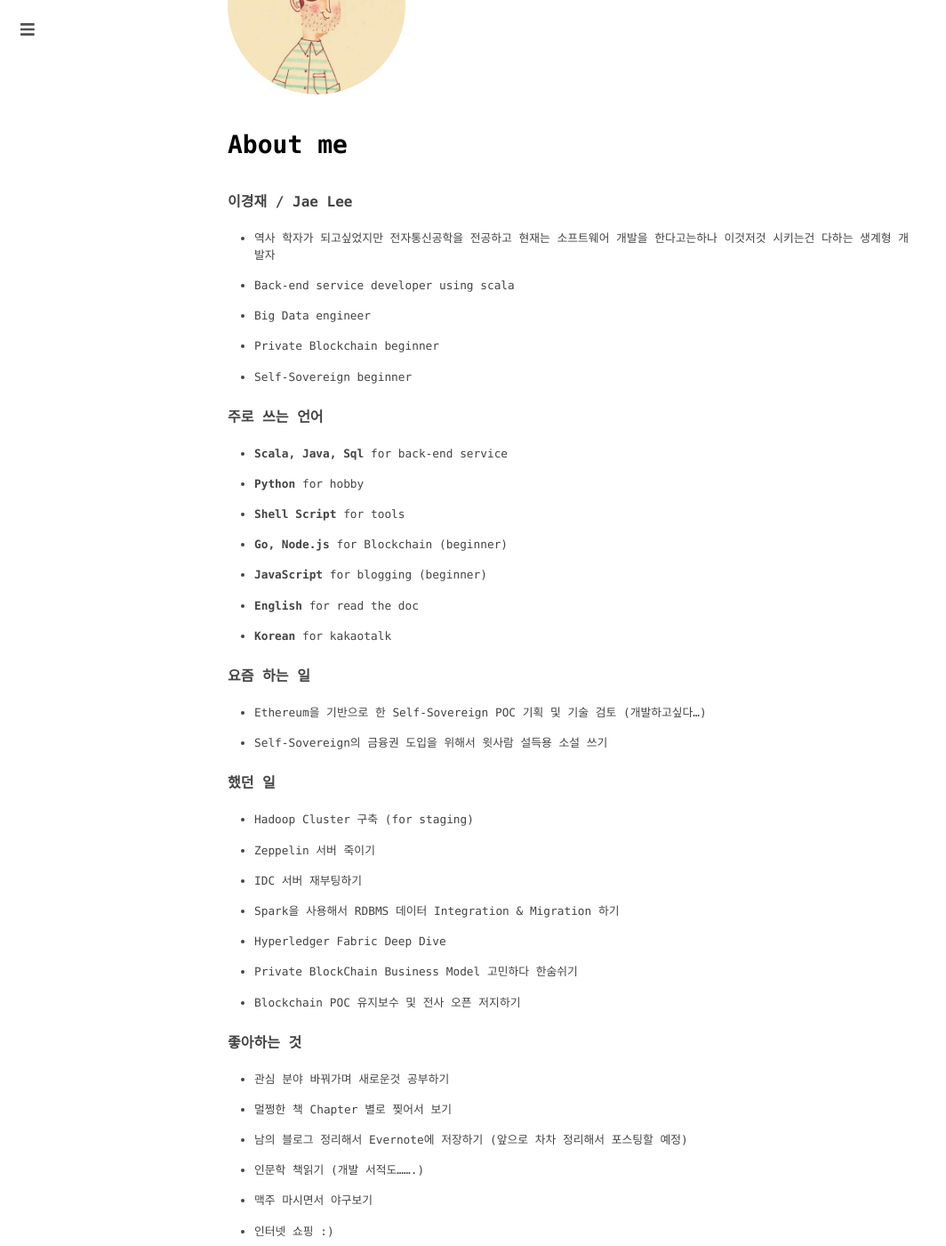
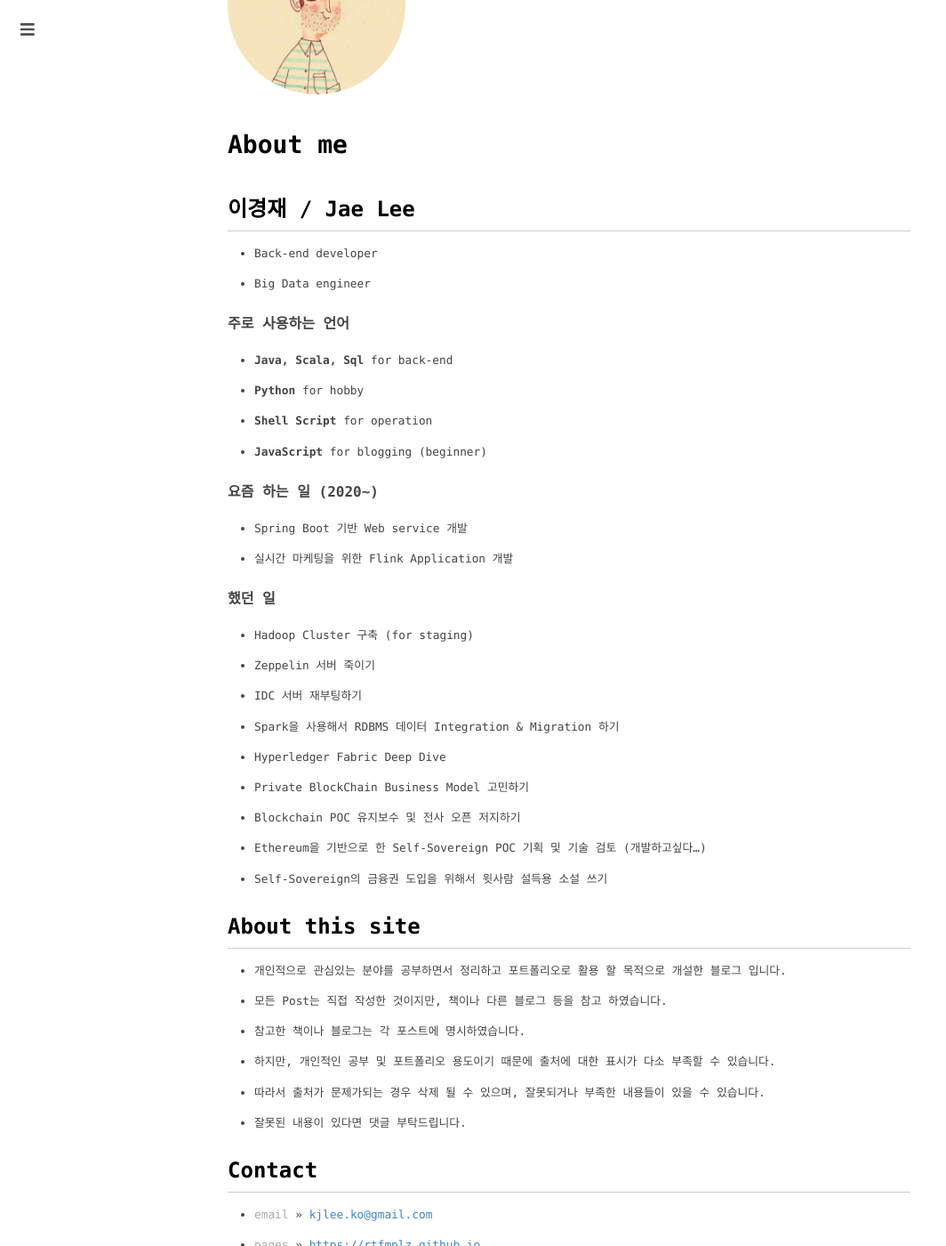
Before and after one commit to rtfmplz/rtfmplz.github.io, a Jekyll site: the page built from about.md, in a window 1280 px wide and 1400 px high, scrolled down 220 px. Shown: the whole window at 89% size, without its empty margins (0-1064 px from the left). Built offline with Jekyll 4.4.1, drawn with Linux system fonts in a browser that asks for light colours; nearby versions of some CDN libraries; comment, search, counter and statistics services are not loaded.

Commit message:
feat: update aboutme.md

```diff
--- a/about.md
+++ b/about.md
@@ -4,25 +4,19 @@ title: About me
 author: Jae
 ---
 
-#### 이경재 / Jae Lee
-* 역사 학자가 되고싶었지만 전자통신공학을 전공하고 현재는 소프트웨어 개발을 한다고는하나 이것저것 시키는건 다하는 생계형 개발자
-* Back-end service developer using scala
+## 이경재 / Jae Lee
+* Back-end developer
 * Big Data engineer
-* Private Blockchain beginner
-* Self-Sovereign beginner
 
-#### 주로 쓰는 언어
-* **Scala, Java, Sql** for back-end service
+#### 주로 사용하는 언어
+* **Java, Scala, Sql** for back-end
 * **Python** for hobby
-* **Shell Script** for tools
-* **Go, Node.js** for Blockchain (beginner)
+* **Shell Script** for operation
 * **JavaScript** for blogging (beginner)
-* **English** for read the doc
-* **Korean** for kakaotalk
 
-#### 요즘 하는 일
-* Ethereum을 기반으로 한 Self-Sovereign POC 기획 및 기술 검토 (개발하고싶다...)
-* Self-Sovereign의 금융권 도입을 위해서 윗사람 설득용 소설 쓰기
+#### 요즘 하는 일 (2020~)
+* Spring Boot 기반 Web service 개발
+* 실시간 마케팅을 위한 Flink Application 개발
 
 #### 했던 일
 * Hadoop Cluster 구축 (for staging)
@@ -30,16 +24,10 @@ author: Jae
 * IDC 서버 재부팅하기
 * Spark을 사용해서 RDBMS 데이터 Integration & Migration 하기
 * Hyperledger Fabric Deep Dive
-* Private BlockChain Business Model 고민하다 한숨쉬기
+* Private BlockChain Business Model 고민하기
 * Blockchain POC 유지보수 및 전사 오픈 저지하기
-
-#### 좋아하는 것
-* 관심 분야 바꿔가며 새로운것 공부하기
-* 멀쩡한 책 Chapter 별로 찢어서 보기
-* 남의 블로그 정리해서 Evernote에 저장하기 (앞으로 차차 정리해서 포스팅할 예정)
-* 인문학 책읽기 (개발 서적도.......)
-* 맥주 마시면서 야구보기
-* 인터넷 쇼핑 :)
+* Ethereum을 기반으로 한 Self-Sovereign POC 기획 및 기술 검토 (개발하고싶다...)
+* Self-Sovereign의 금융권 도입을 위해서 윗사람 설득용 소설 쓰기
 
 ## About this site
 * 개인적으로 관심있는 분야를 공부하면서 정리하고 포트폴리오로 활용 할 목적으로 개설한 블로그 입니다.
@@ -49,7 +37,6 @@ author: Jae
 * 따라서 출처가 문제가되는 경우 삭제 될 수 있으며, 잘못되거나 부족한 내용들이 있을 수 있습니다.
 * 잘못된 내용이 있다면 댓글 부탁드립니다.
 
-
 ## Contact
 <ul class="about">
     <li> <span> email </span> &raquo; <a href="mailto:{{ site.author.email }}" style="text-decoration:none"> {{ site.author.email }} </a> </li>
```
